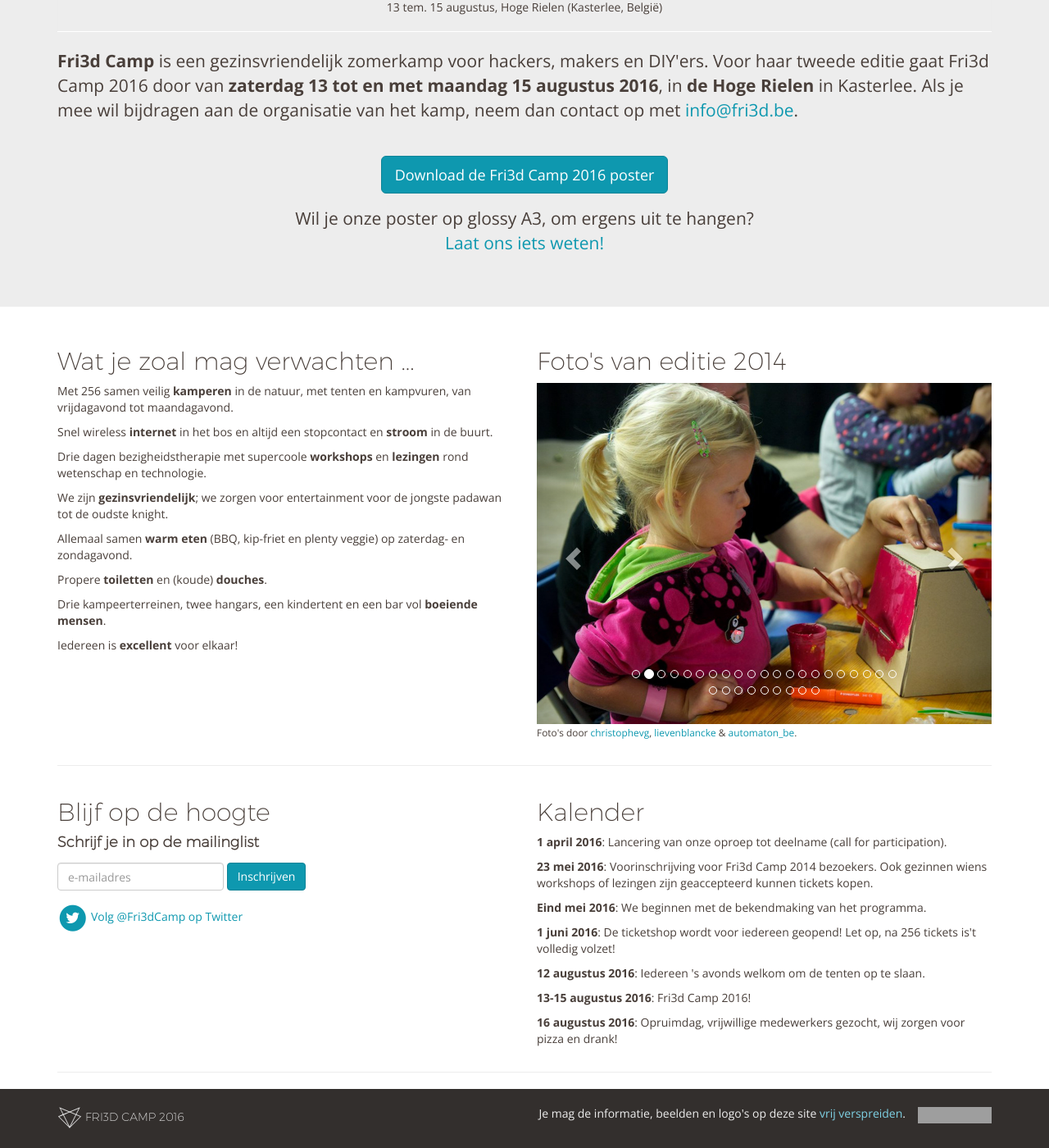
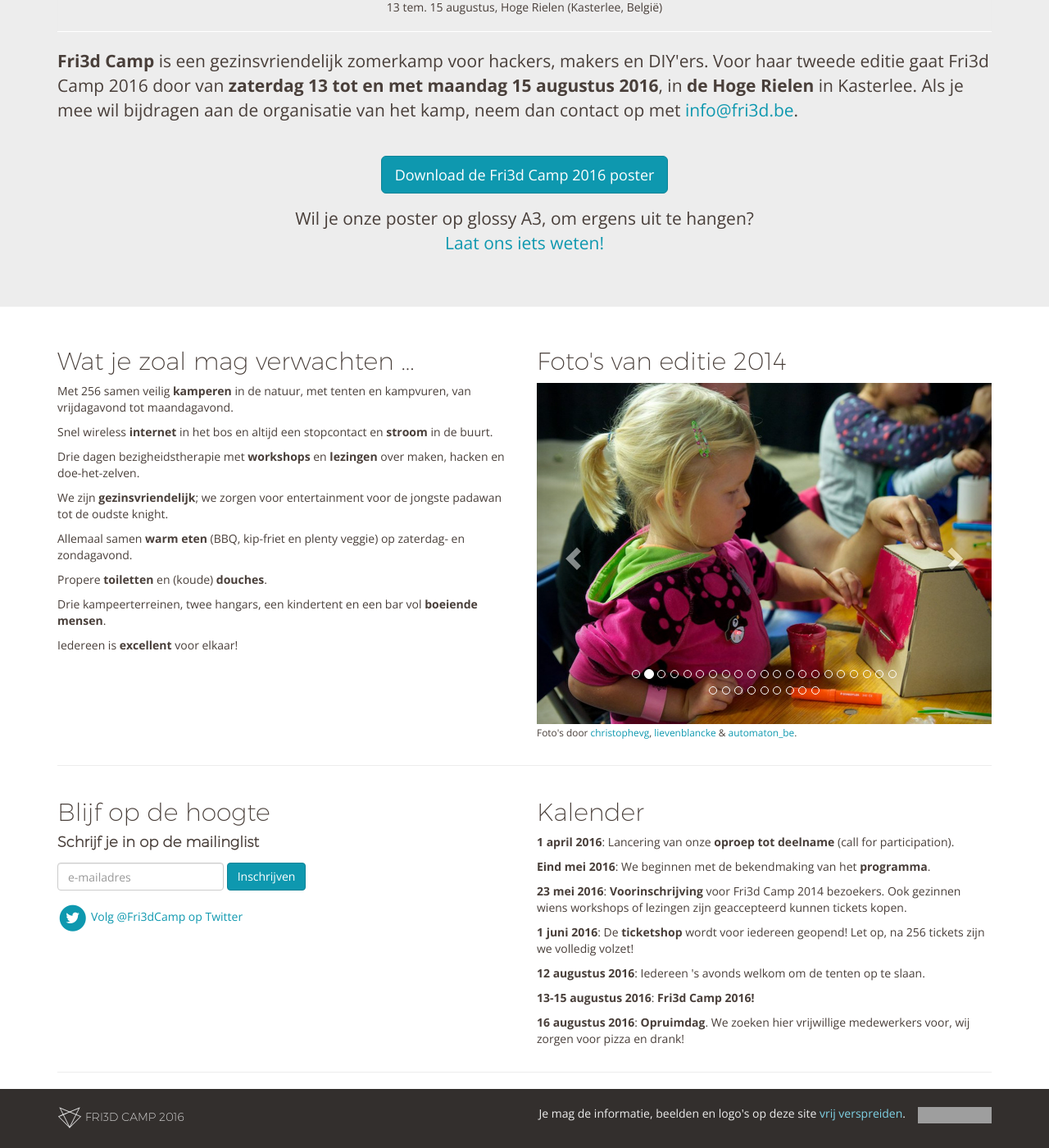
Before and after one commit to Fri3dCamp/fri3dweb2016, a Jekyll site: the page built from index.md, in a window 1280 px wide and 1400 px high, scrolled down 279 px. Shown: the whole window at 82% size. Built offline with Jekyll 4.4.1, drawn with Linux system fonts in a browser that asks for light colours; nearby versions of some CDN libraries; grey boxes are pictures that could not be loaded.

Commit message:
small fixes

```diff
--- a/index.md
+++ b/index.md
@@ -8,7 +8,7 @@
   <h2>Wat je zoal mag verwachten ...</h2>
   <p>Met 256 samen veilig <strong>kamperen</strong> in de natuur, met tenten en kampvuren, van vrijdagavond tot maandagavond.</p>
   <p>Snel wireless <strong>internet</strong> in het bos en altijd een stopcontact en <strong>stroom</strong> in de buurt.</p>
-  <p>Drie dagen bezigheidstherapie met supercoole <strong>workshops</strong> en <strong>lezingen</strong> rond wetenschap en technologie.</p>
+  <p>Drie dagen bezigheidstherapie met <strong>workshops</strong> en <strong>lezingen</strong> over maken, hacken en doe-het-zelven.</p>
   <p>We zijn <strong>gezinsvriendelijk</strong>; we zorgen voor entertainment voor de jongste padawan tot de oudste knight.</p>
   <p>Allemaal samen <strong>warm eten</strong> (BBQ, kip-friet en plenty veggie) op zaterdag- en zondagavond.</p>
   <p>Propere <strong>toiletten</strong> en (koude) <strong>douches</strong>.</p>
@@ -17,13 +17,13 @@
 
 kalender: >
   <h2>Kalender</h2>
-  <p><strong>1 april 2016</strong>: Lancering van onze oproep tot deelname (call for participation).</p>
-  <p><strong>23 mei 2016</strong>: Voorinschrijving voor Fri3d Camp 2014 bezoekers. Ook gezinnen wiens workshops of lezingen zijn geaccepteerd kunnen tickets kopen.</p>
-  <p><strong>Eind mei 2016</strong>: We beginnen met de bekendmaking van het programma.</p>
-  <p><strong>1 juni 2016</strong>: De ticketshop wordt voor iedereen geopend! Let op, na 256 tickets is't volledig volzet!</p>
+  <p><strong>1 april 2016</strong>: Lancering van onze <strong>oproep tot deelname</strong> (call for participation).</p>
+  <p><strong>Eind mei 2016</strong>: We beginnen met de bekendmaking van het <strong>programma</strong>.</p>
+  <p><strong>23 mei 2016</strong>: <strong>Voorinschrijving</strong> voor Fri3d Camp 2014 bezoekers. Ook gezinnen wiens workshops of lezingen zijn geaccepteerd kunnen tickets kopen.</p>
+  <p><strong>1 juni 2016</strong>: De <strong>ticketshop</strong> wordt voor iedereen geopend! Let op, na 256 tickets zijn we volledig volzet!</p>
   <p><strong>12 augustus 2016</strong>: Iedereen 's avonds welkom om de tenten op te slaan.</p>
-  <p><strong>13-15 augustus 2016</strong>: Fri3d Camp 2016!</p>
-  <p><strong>16 augustus 2016</strong>: Opruimdag, vrijwillige medewerkers gezocht, wij zorgen voor pizza en drank!</p>
+  <p><strong>13-15 augustus 2016</strong>: <strong>Fri3d Camp 2016!</strong></p>
+  <p><strong>16 augustus 2016</strong>: <strong>Opruimdag</strong>. We zoeken hier vrijwillige medewerkers voor, wij zorgen voor pizza en drank!</p>
 
 ticketinfo: >
   <h2>Tickets?</h2>
```
